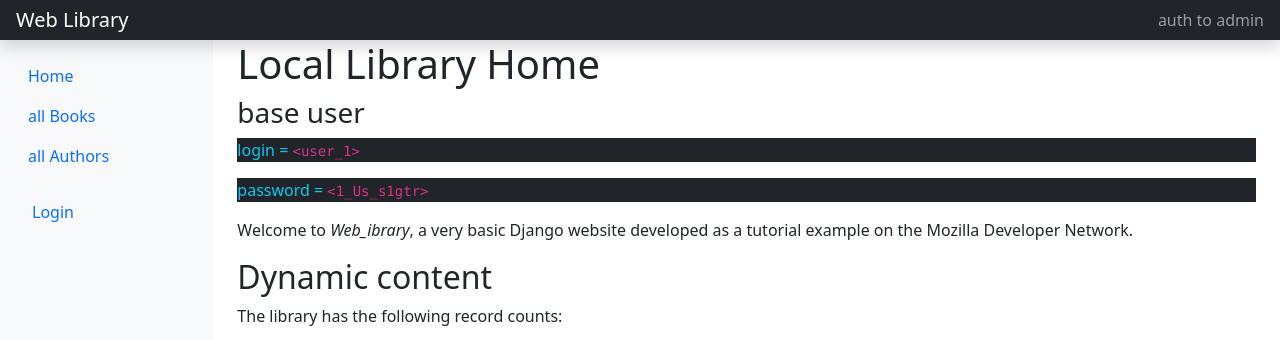
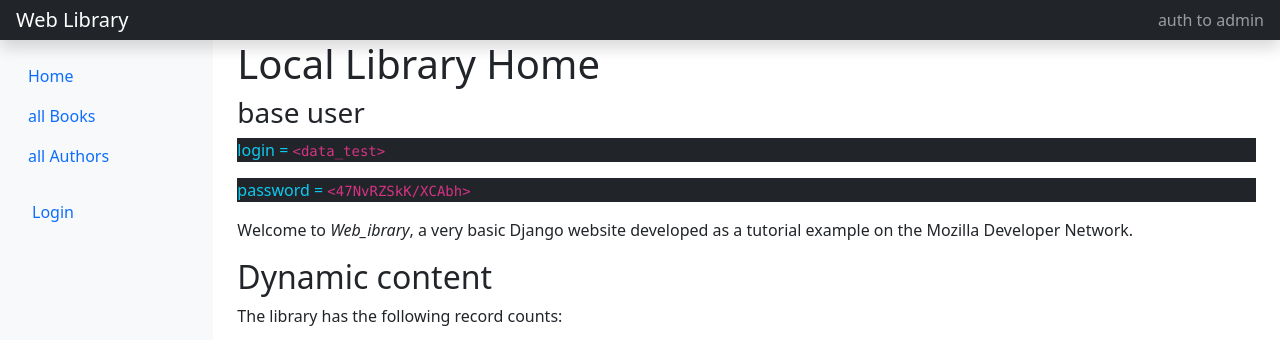
Before and after one commit to FornRo/web_library, a Django app: template catalog/templates/index.html in a window 1280 px wide. Shown: the top 340 px of the page. Run offline with Django 3.2, Linux system fonts and the light colour scheme; the template is opened without the code that fills it, so the values that code supplies are empty; some libraries are stand-ins or nearby versions.

Commit message:
Changed test_user

```diff
--- a/catalog/templates/index.html
+++ b/catalog/templates/index.html
@@ -3,8 +3,8 @@
 {% block content %}
 <h1>Local Library Home</h1>
     <h3>base user</h3>
-    <p class="text-info bg-dark">login = <code>&lt;user_1&gt;</code></p>
-    <p class="text-info bg-dark">password = <code>&lt;1_Us_s1gtr&gt;</code></p>
+    <p class="text-info bg-dark">login = <code>&lt;data_test&gt;</code></p>
+    <p class="text-info bg-dark">password = <code>&lt;47NvRZSkK/XCAbh&gt;</code></p>
 
   <p>Welcome to <em>Web_ibrary</em>, a very basic Django website developed as a tutorial example on the Mozilla Developer Network.</p>
 
```
